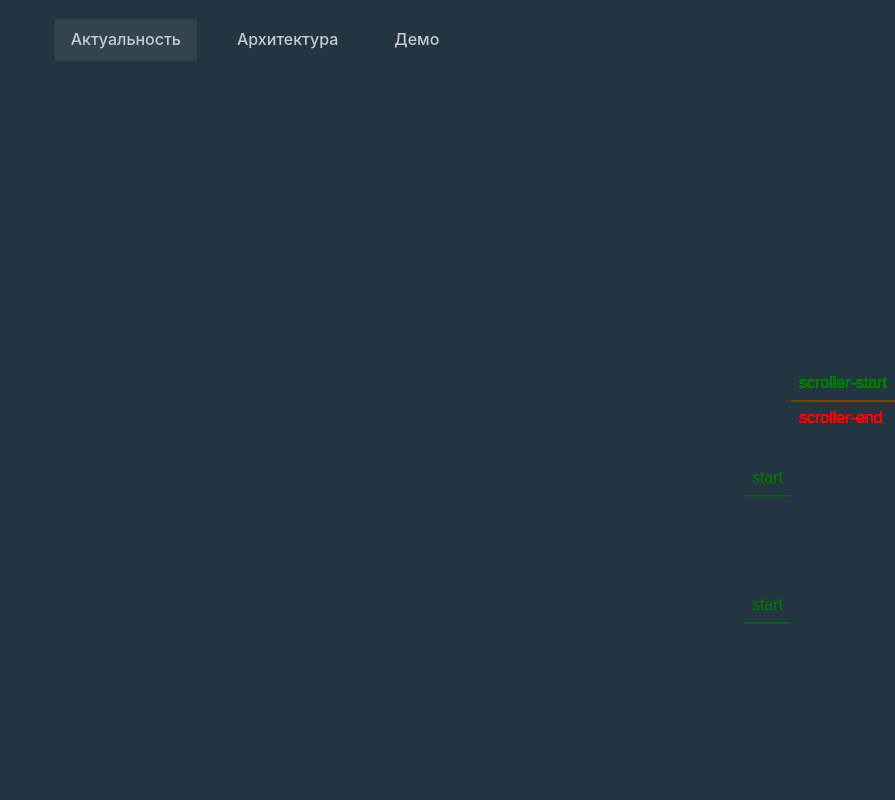
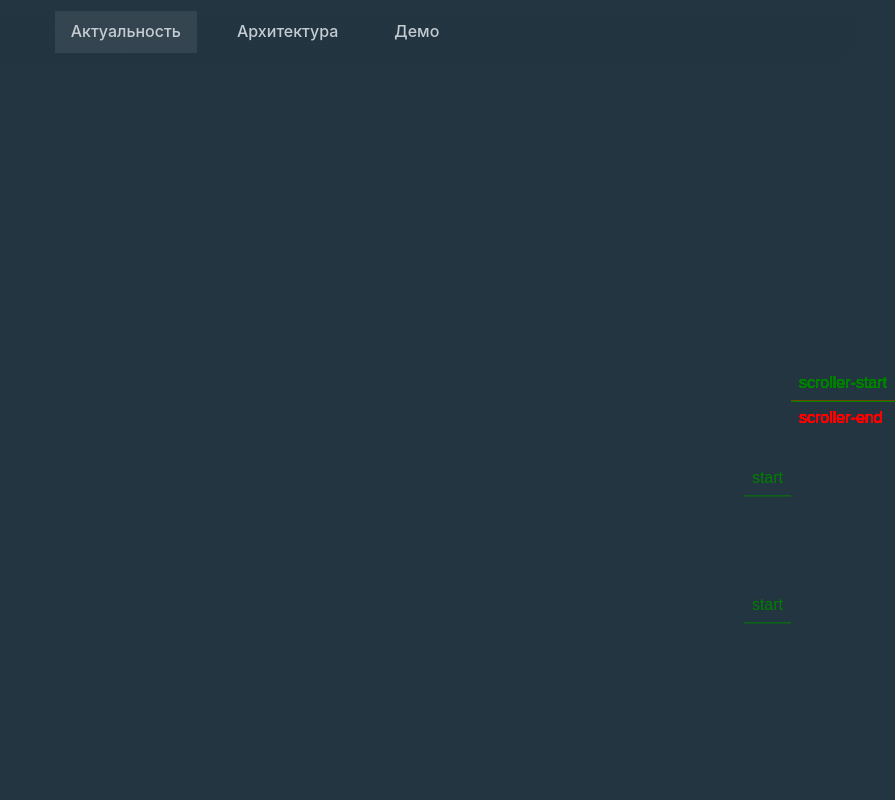
Before and after one commit to daniilmiagkov/diploma-landing, a Vue app: page / in a window 1280 px wide. Shown: the top 800 px of the page, without its empty margins (385-1280 px from the left). Built offline with nearby package versions, Linux system fonts and the light colour scheme.

Commit message:
add gradient in header

```diff
--- a/src/Header.vue
+++ b/src/Header.vue
@@ -65,7 +65,7 @@ const toggleMenu = () => (isMenuOpen.value = !isMenuOpen.value)
 <style module lang="scss">
 .header {
   position: fixed;
-  top: 8px;
+  top: 0;
   left: 0;
   right: 0;
   z-index: 9999;
@@ -84,11 +84,8 @@ const toggleMenu = () => (isMenuOpen.value = !isMenuOpen.value)
   align-items: center;
   position: relative;
   z-index: 0;
-  // background: rgba(255, 255, 255, 0.85);
-  padding: 0 5%;
+  background: linear-gradient(var(--color-background) 30%, rgba(255, 255, 255, 0) 100%);
   border-radius: 9999px;
-  backdrop-filter: blur(6px);
-  // box-shadow: 0 6px 20px rgba(0, 0, 0, 0.06);
 }
 
 @media (min-width: 641px) {
```
